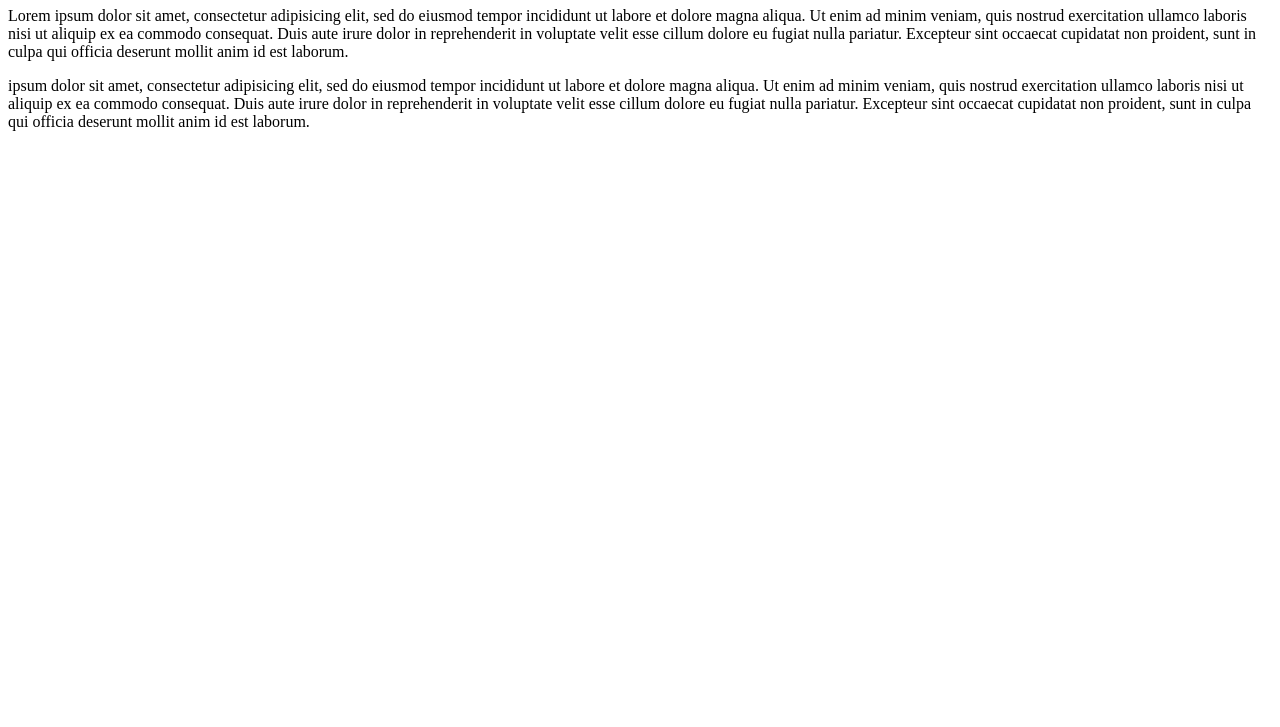
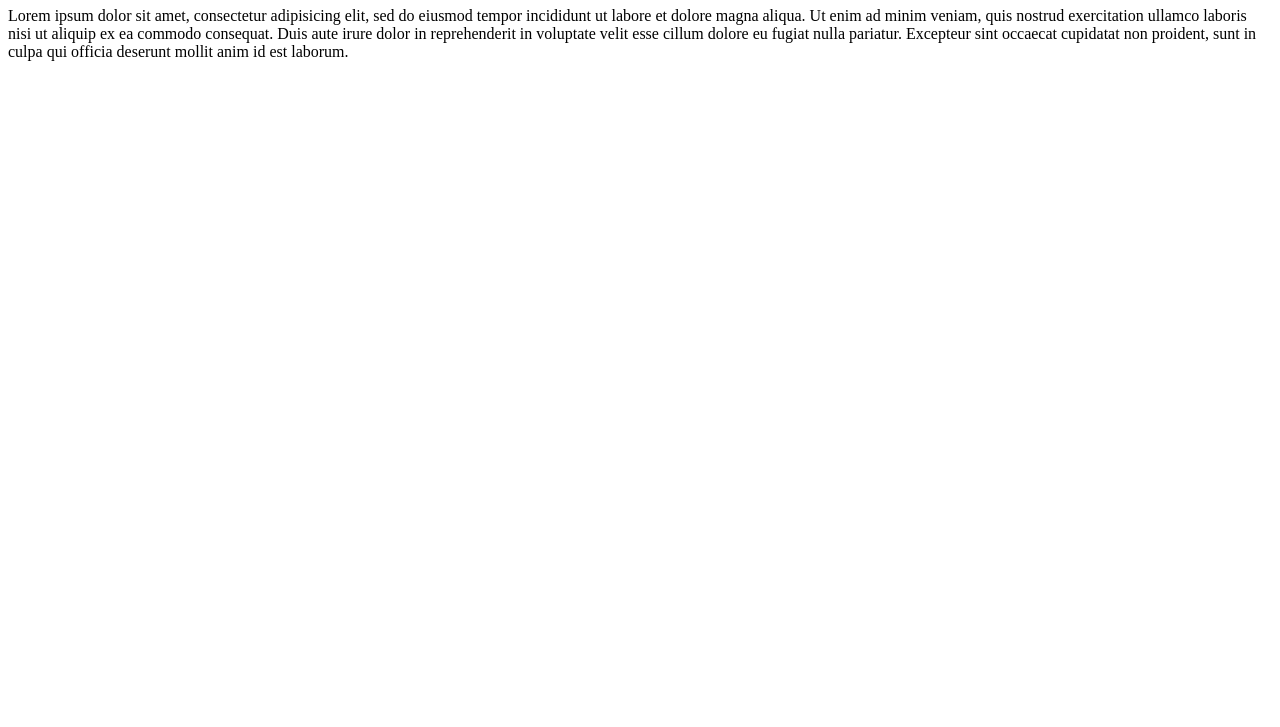
Before and after one commit to tefiwatson/desafioclase15, a plain HTML site: page index.html in a window 1280 px wide. Shown: the part 73-800 px from the top of the page. Drawn offline with Linux system fonts and the light colour scheme.

Commit message:
saque x parrafo

```diff
--- a/index.html
+++ b/index.html
@@ -15,13 +15,10 @@
 	consequat. Duis aute irure dolor in reprehenderit in voluptate velit esse
 	cillum dolore eu fugiat nulla pariatur. Excepteur sint occaecat cupidatat non
 	proident, sunt in culpa qui officia deserunt mollit anim id est laborum.</p>
-	<p> ipsum dolor sit amet, consectetur adipisicing elit, sed do eiusmod
-	tempor incididunt ut labore et dolore magna aliqua. Ut enim ad minim veniam,
-	quis nostrud exercitation ullamco laboris nisi ut aliquip ex ea commodo
-	consequat. Duis aute irure dolor in reprehenderit in voluptate velit esse
-	cillum dolore eu fugiat nulla pariatur. Excepteur sint occaecat cupidatat non
-	proident, sunt in culpa qui officia deserunt mollit anim id est laborum.</p>
+
 </div>
+
+
 
 </body>
 </html>
```
